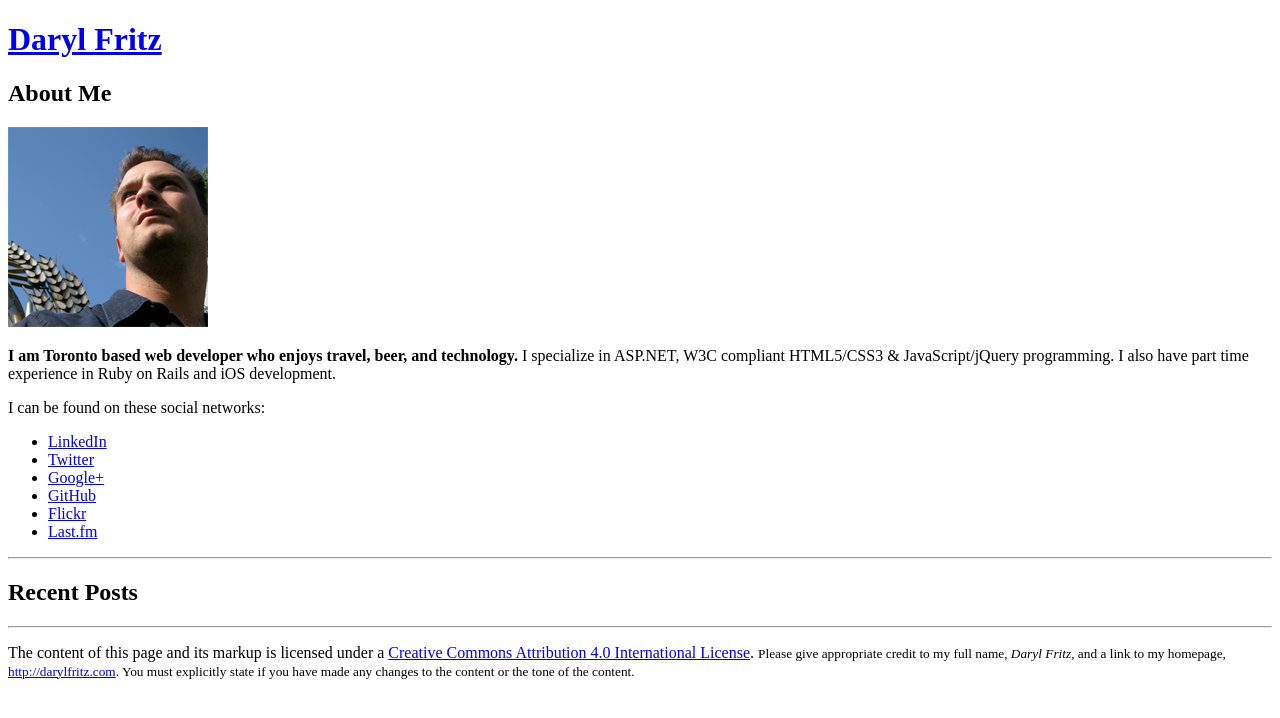
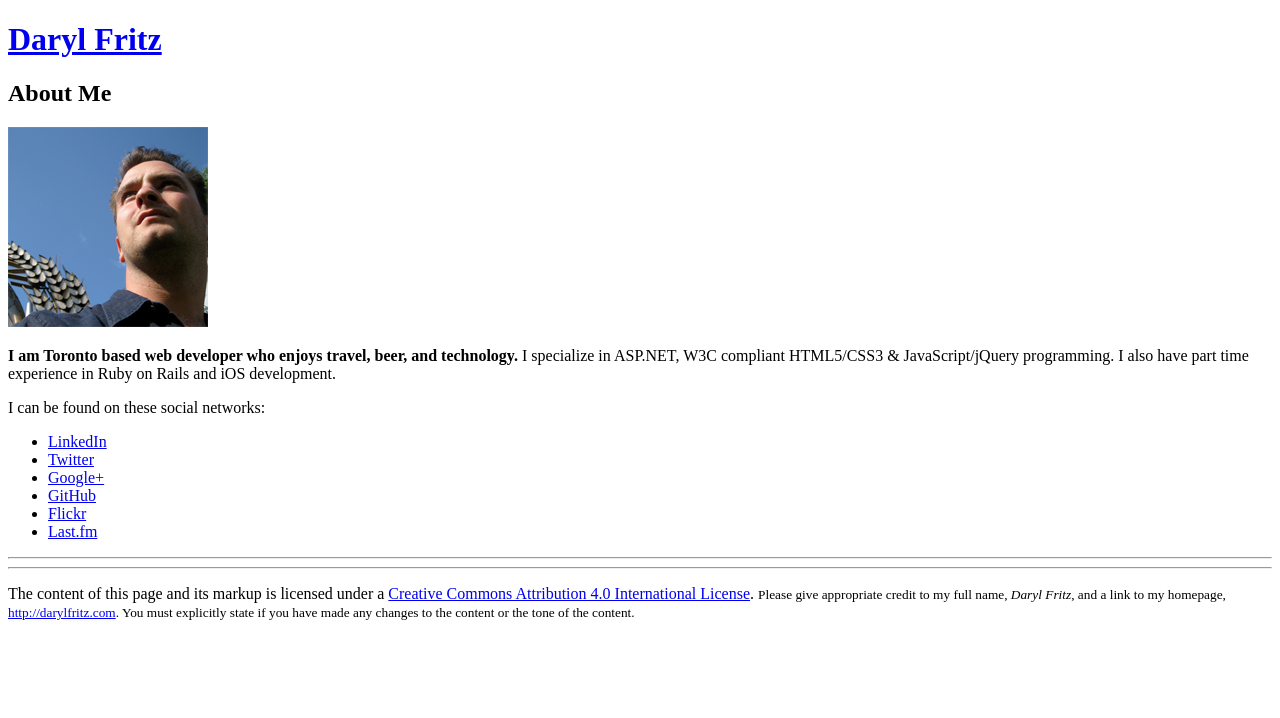
Before and after one commit to darylf/DarylFritz.com, a Jekyll site: the page built from index.html, in a window 1280 px wide. Shown: the top 718 px of the page. Built offline with Jekyll 4.4.1, drawn with Linux system fonts in a browser that asks for light colours.

Commit message:
Fix for no-posts
If there are no posts, don't display the "Recent Posts" heading.

```diff
--- a/index.html
+++ b/index.html
@@ -23,7 +23,7 @@ title: A Toronto based web developer
 </aside>
 
 <hr>
-
+{% if site.posts > 0 %}
 <main role='main'>
   <h2 class='section-title'>Recent Posts</h2>
 
@@ -34,5 +34,5 @@ title: A Toronto based web developer
   </ul>
 
 </main>
-
+{% endif %}
 <hr>
```
